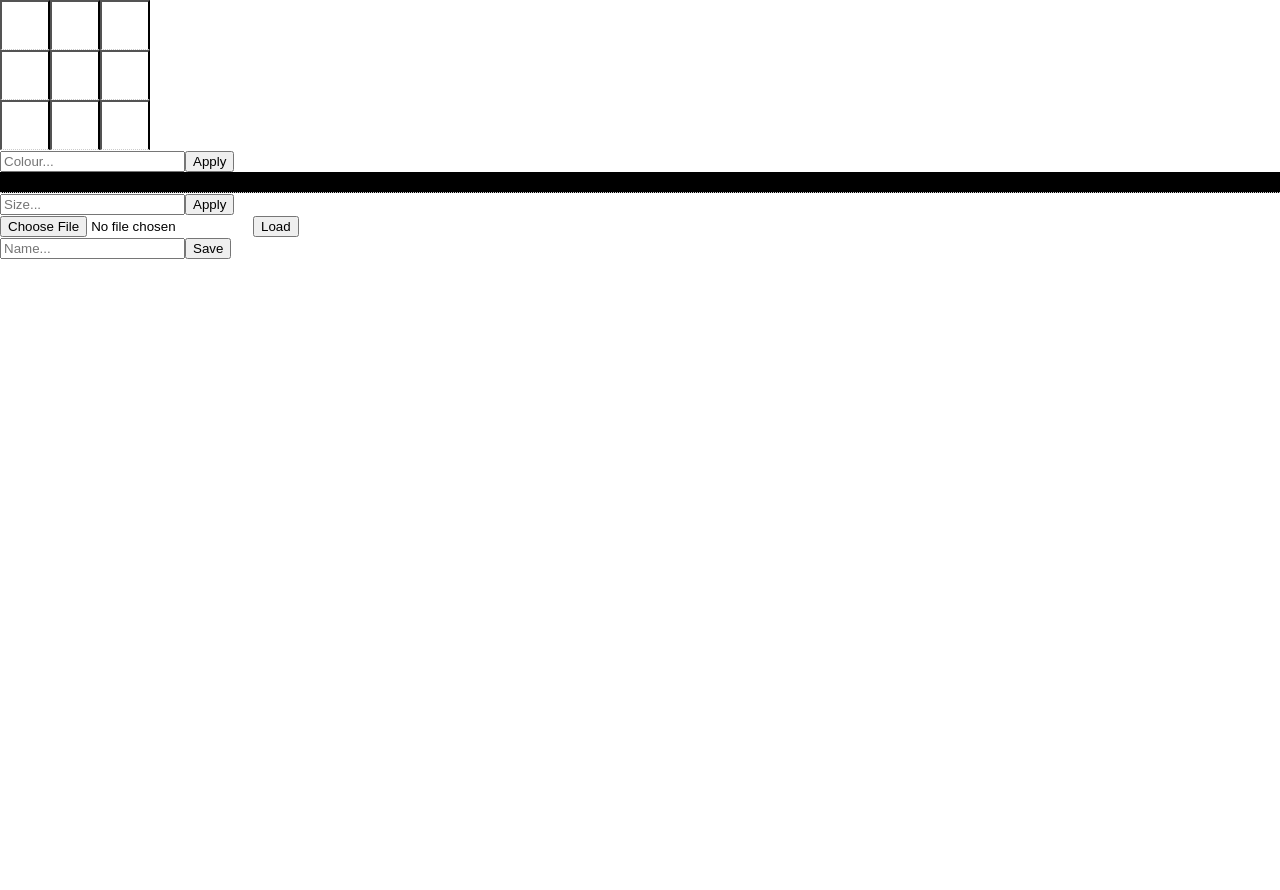
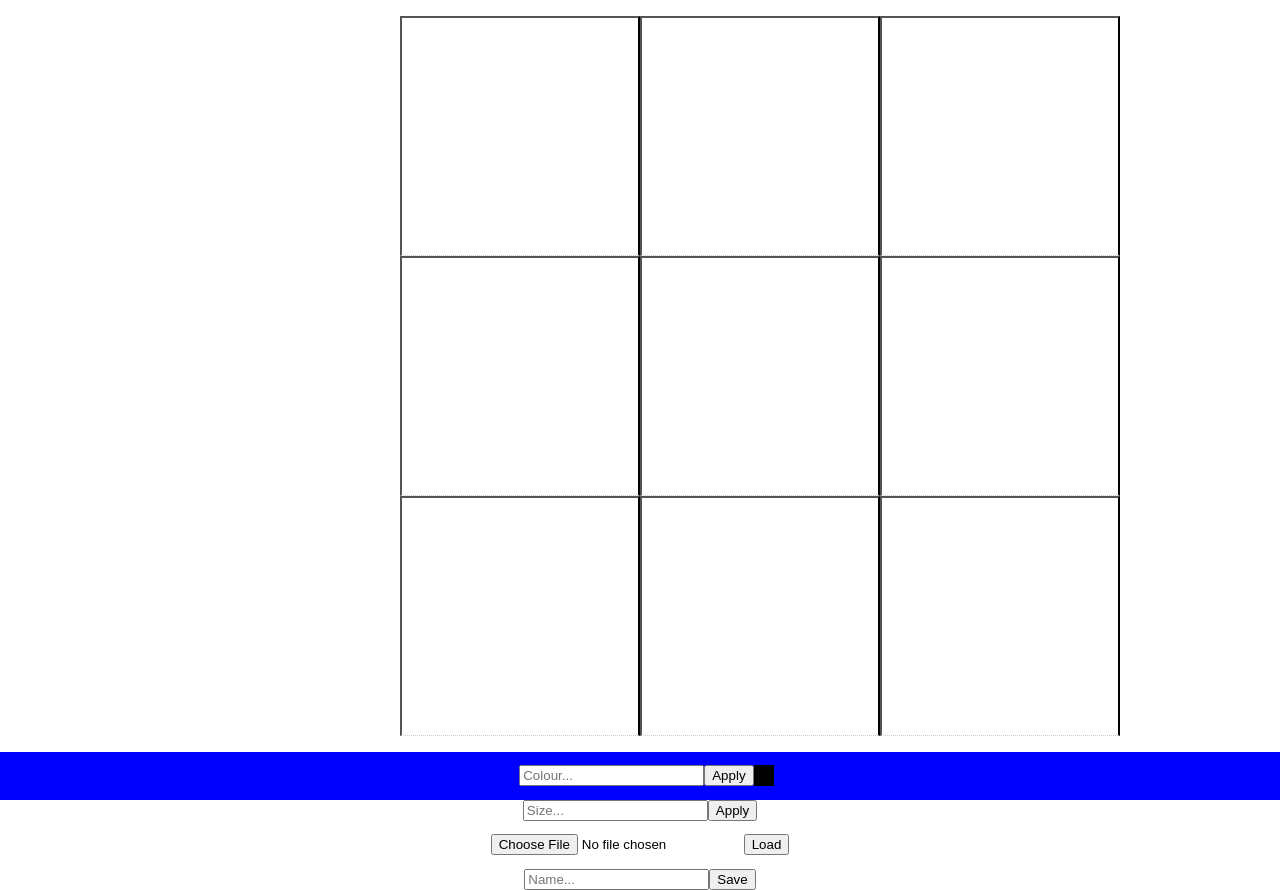
Before and after one commit to TombBuster/pixel-art, a React (Create React App) app: page / in a window 1280 px wide. Before the commit the page ends 800 px from the top, so only its background shows below. Built offline with nearby package versions, Linux system fonts and the light colour scheme.

Commit message:
fixed grid size until 34=>35

```diff
--- a/src/App.css
+++ b/src/App.css
@@ -1,13 +1,30 @@
+
 :root {
   --rowNum: 3;
   --colNum: 3;
-  --gridHeight: 50px;
 }
 
-
+body { background: '#808080';}
 
 .Grid-format {
   display: grid;
-  grid-template-rows: repeat(var(--rowNum), var(--gridHeight));
-  grid-template-columns: repeat(var(--colNum), var(--gridHeight));
+  justify-content: center;
+
+  align-self: center;
+
+  grid-template-rows: repeat(var(--rowNum), 1fr);
+  grid-template-columns: repeat(var(--colNum), 1fr);
+  height: 90vh;
+  width: 90vh;
+  margin: 2vh 0vh 2vh 50vh;
+
 }
+
+footer {
+  background: blue;
+  text-align: center;
+  position: absolute;
+
+  width: 100vw;
+  height: 6vh;
+}
--- a/src/App.js
+++ b/src/App.js
@@ -46,6 +46,8 @@ class App extends Component {
     document.documentElement.style.setProperty("--colNum", columns);
     //this.setState({rows: rows})
     document.documentElement.style.setProperty("--rowNum", columns);
+
+
   }
 
   loadFile = (col, myfile) => {
@@ -62,21 +64,25 @@ class App extends Component {
     return (
       <Router>
       <div className="App">
-          <div className="container"></div>
+          <div className="container">
 
               <Route exact path="/" render={props => (
                 <React.Fragment>
                   <div className="Grid-format">
                   <Grid  grid={this.state.grid} markFilled={this.markFilled}/>
                   </div>
+                  <footer>
                   <ColourChange onColourChange={this.colourChange} />
                   <GridSizeChange onSizeChange={this.sizeChange} />
                   <LoadArt loadFile={this.loadFile} />
                   <SaveArt grid={this.state.grid} />
+                  </footer>
+
                 </React.Fragment>
+
               )} />
 
-
+        </div>
       </div>
       </Router>
     );
--- a/src/components/ColourChange.js
+++ b/src/components/ColourChange.js
@@ -1,4 +1,5 @@
 import React, { Component } from 'react'
+import './components-css.css'
 
 export class ColourChange extends Component {
 
@@ -7,14 +8,14 @@ export class ColourChange extends Component {
         try{
             return {
                 padding: '10px',
-                borderBottom: '1px #ccc dotted',
+                borderBottom: '2px #fff',
                 background: this.refs.input.value
             }
         }
         catch(err) {
             return {
                 padding: '10px',
-                borderBottom: '1px #ccc dotted',
+                borderBottom: '2px #fff',
                 background: 'black'
             }
         }
@@ -36,7 +37,7 @@ export class ColourChange extends Component {
 
     render() {
         return (
-            <div>
+            <div className="colourStyle">
                 <input ref='input'
                 type="text"
                 placeholder="Colour..."
@@ -53,5 +54,4 @@ export class ColourChange extends Component {
 
 
 
-
 export default ColourChange
--- a/src/components/LoadArt.js
+++ b/src/components/LoadArt.js
@@ -1,5 +1,5 @@
 import React, { Component } from 'react';
-
+import './components-css.css'
 
 class LoadArt extends Component {
 
@@ -23,8 +23,9 @@ class LoadArt extends Component {
 
     render() {
         return (
-           <div>
+           <div className="footer-comp">
                 <input
+                style={inputStyle}
                 type="file"
                 id="userFile"/>
                 <button onClick={this.load}>Load</button>
@@ -35,4 +36,8 @@ class LoadArt extends Component {
     }
 }
 
+const inputStyle = {
+    background: 'white',
+}
+
 export default LoadArt
--- a/src/components/SaveArt.js
+++ b/src/components/SaveArt.js
@@ -1,4 +1,5 @@
 import React, { Component } from 'react'
+import './components-css.css'
 
 class SaveArt extends Component {
 
@@ -26,10 +27,10 @@ class SaveArt extends Component {
     render() {
         return (
 
-            <div>
-                <a ref="downloadButton" >
+            <div className="footer-comp">
                     <input type="text" ref="saveAs" placeholder="Name..."></input>
-                    <button ref="downloadButton" onClick={this.onClick}>Save</button>
+                    <a ref="downloadButton">
+                    <button onClick={this.onClick}>Save</button>
                     </a>
             </div>
         )
--- /dev/null
+++ b/src/components/components-css.css
@@ -0,0 +1,10 @@
+.colourStyle {
+    display: flex;
+    justify-content: center;
+    width: '100%';
+    margin: 1% 1% 1% 2%;
+}
+
+.footer-comp {
+    margin: 1%;
+}
```
